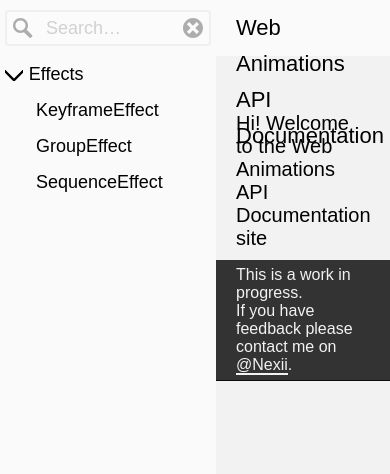
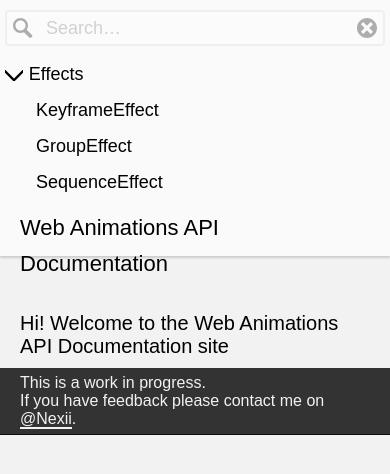
Before and after one commit to choreography/waapi-old, a website: page frontend/index.html in a window 390 px wide. Drawn offline with Linux system fonts and the light colour scheme; a web font is replaced by a local one.

Commit message:
Styling for mobile layout, move navigation guide to top & full width content?

```diff
--- a/frontend/style.css
+++ b/frontend/style.css
@@ -56,6 +56,21 @@ nav.guide {
 	flex: none;
 	width: 12em;
 }
+
+
+@media only screen and (max-width: 700px) {
+	body {
+		flex-flow: column;
+	}
+
+	nav.guide {
+		width: auto;
+		box-shadow: 0 2px 2px #ccc;
+	}
+}
+
+
+
 
 
 
@@ -171,6 +186,15 @@ header.landmark a.current { text-decoration: none }
 header.landmark a:focus { background: hsl(30, 100%, 50%); outline: none }
 
 
+@media only screen and (max-width: 700px) {
+	header.landmark {
+		box-shadow: 0 2px 2px #ccc;
+	}
+
+	header.landmark h1 {
+		display: block;
+	}
+}
 
 
 
```
Also changed, not shown: frontend/index.html (+0 -2 lines).
